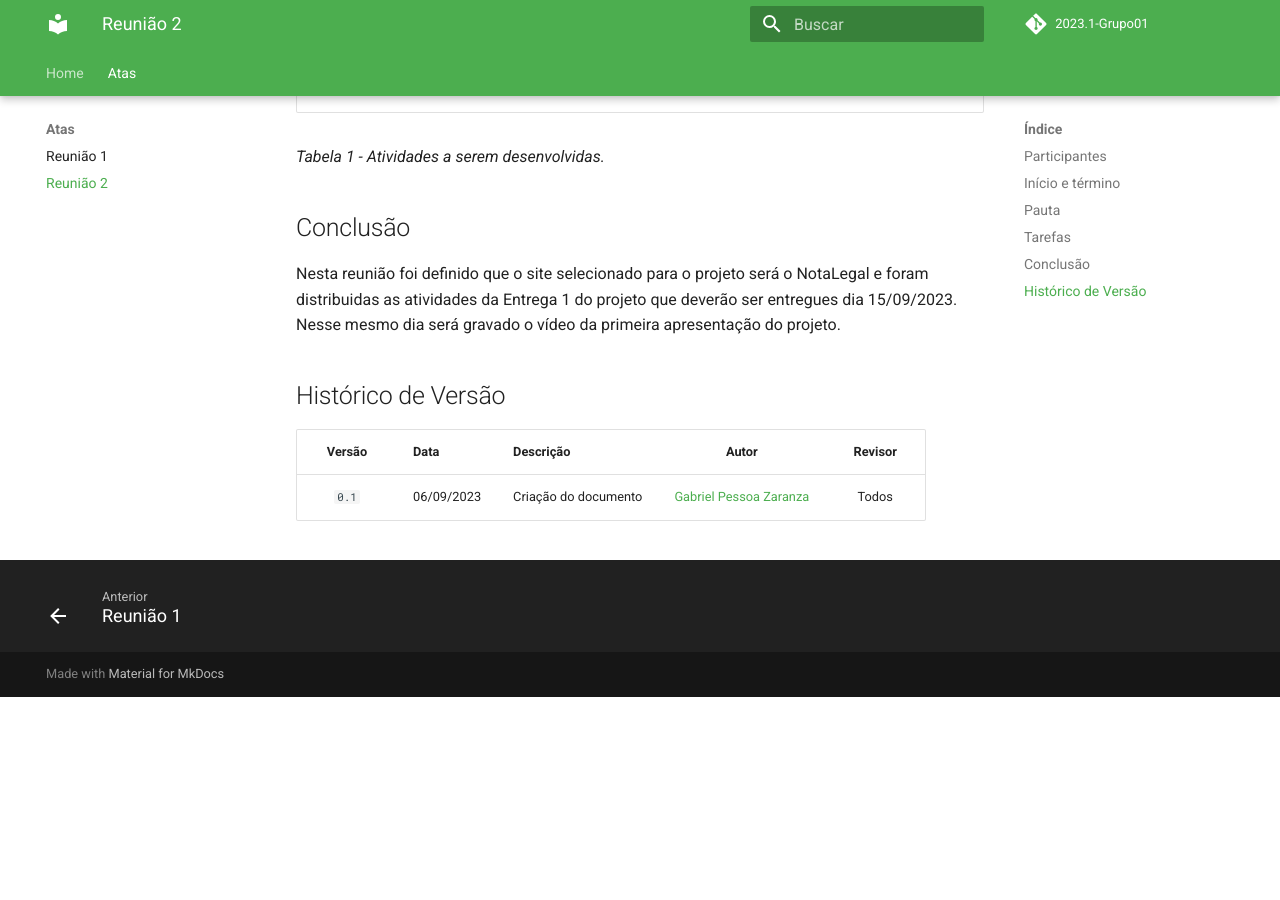
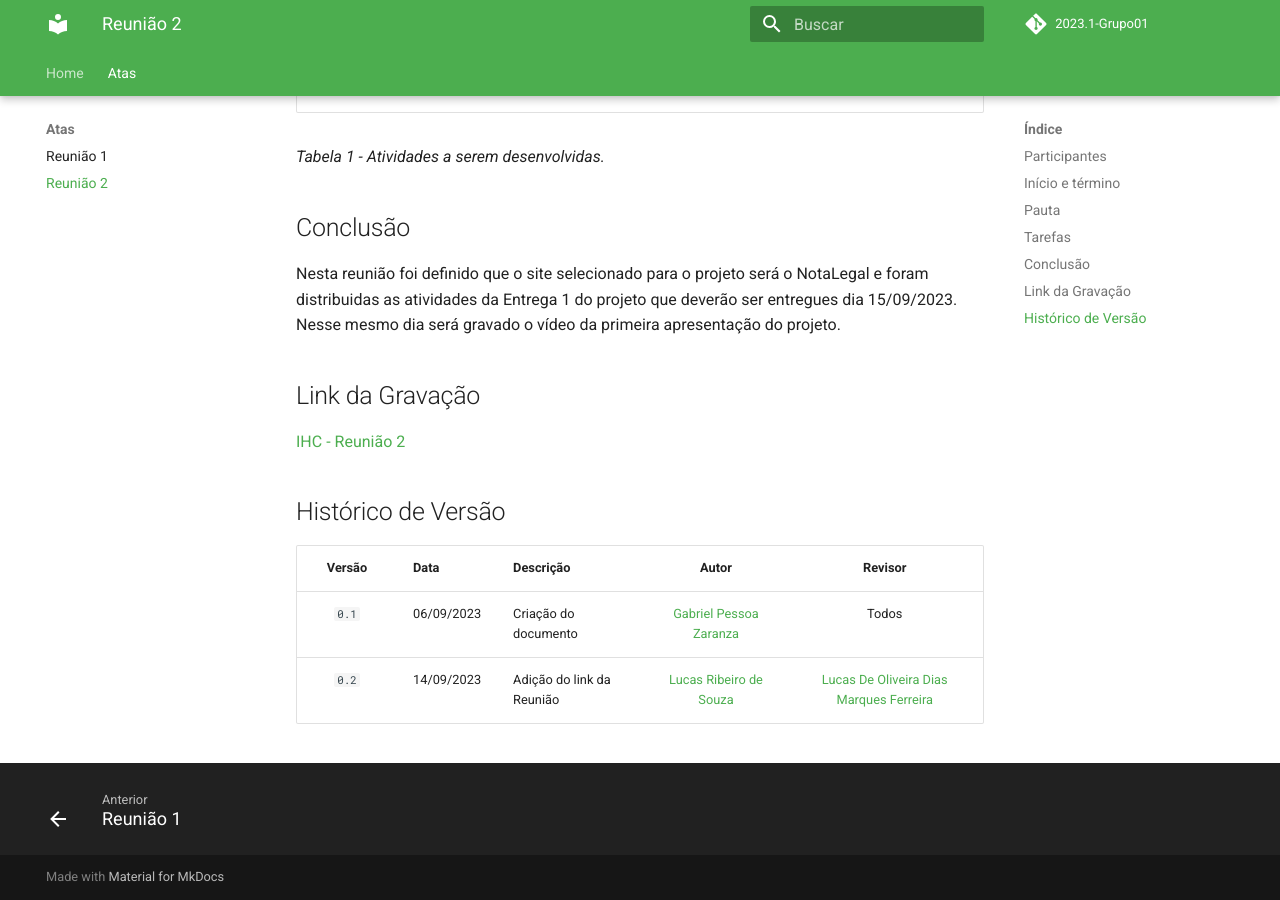
Before and after one commit to Interacao-Humano-Computador/2023.2-NotaLegal, an MkDocs documentation site: the page built from docs/atas/Reunião 2 - 05.09.2023.md, in a window 1280 px wide and 900 px high, scrolled down 1424 px. Built offline with MkDocs 1.6.1 and Material for MkDocs 9.7.7, drawn with Linux system fonts in a browser that asks for light colours; comment, search, counter and statistics services are not loaded; before the commit the page ends 2121 px from its top, so only the background shows below that.

Commit message:
Adição do link da Reunião

```diff
--- a/docs/atas/Reunião 2 - 05.09.2023.md
+++ b/docs/atas/Reunião 2 - 05.09.2023.md
@@ -43,9 +43,13 @@ Reunião realizada no Microsoft Teams.
 ## Conclusão
 Nesta reunião foi definido que o site selecionado para o projeto será o NotaLegal e foram distribuidas as atividades da Entrega 1 do projeto que deverão ser entregues dia 15/09/2023. Nesse mesmo dia será gravado o vídeo da primeira apresentação do projeto.
 
+## Link da Gravação
+
+[IHC - Reunião 2](https://youtu.be/82IBXCtW7Bg)
 
 ## Histórico de Versão
 
 |Versão|Data|Descrição|Autor|Revisor|
 |:----:|----|---------|:-----:|:-------:|
 |`0.1`|06/09/2023|Criação do documento|[Gabriel Pessoa Zaranza](https://github.com/GZaranza)|Todos|
+|`0.2`|14/09/2023|Adição do link da Reunião|[Lucas Ribeiro de Souza](https://github.com/lucassouzs)|[Lucas De Oliveira Dias Marques Ferreira](https://github.com/LucasOliveiraDiasMarquesFerreira)|
```
